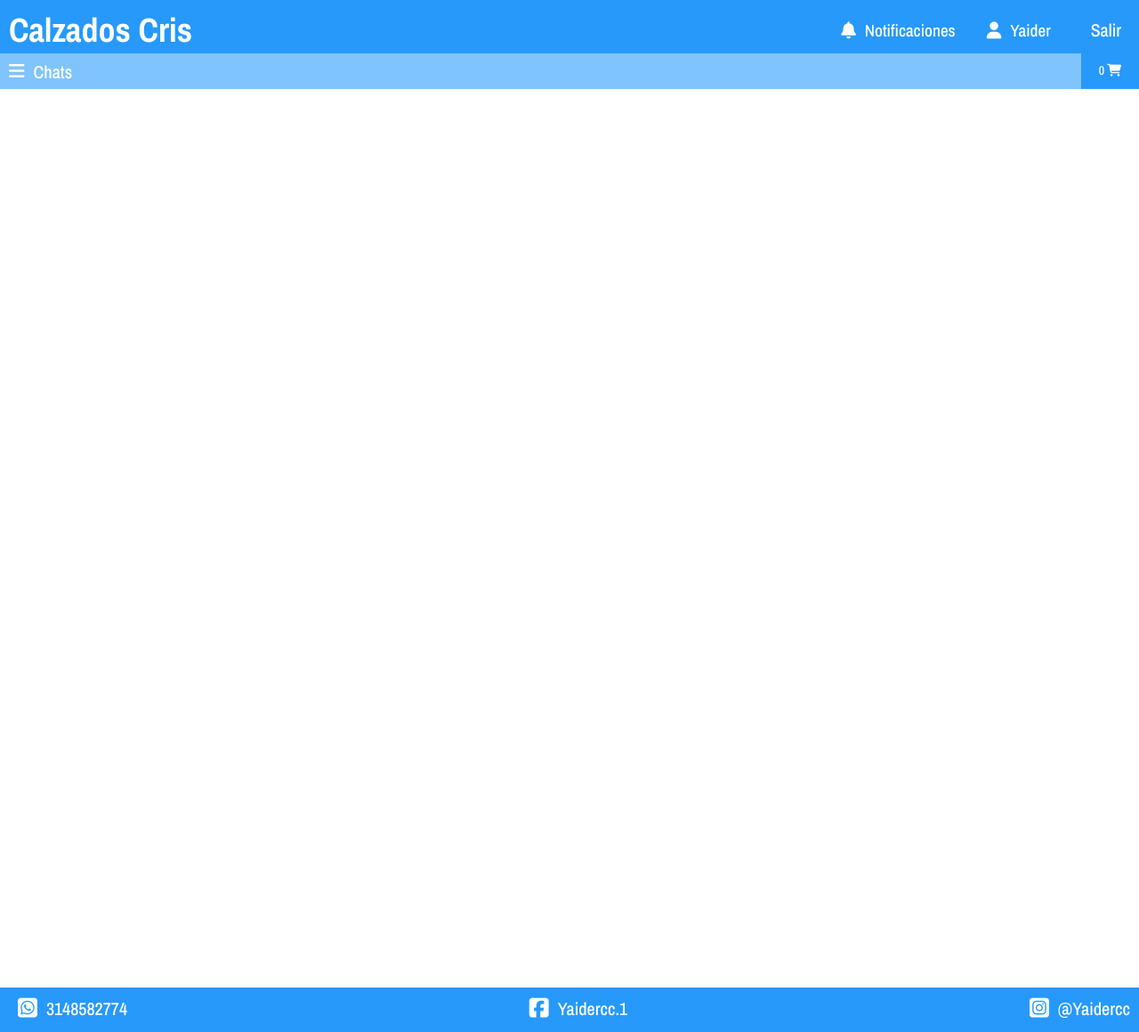
After one commit to yaidercc/calzados_crisV2, a PHP site: page /chat.php in a window 1280 px wide. The commit adds this page. Shown: the whole page at 89% size. Run offline with PHP 8.4, Linux system fonts and the light colour scheme; some libraries are stand-ins or nearby versions.

Commit message:
algunos cambios hechos entre ellos esta la cabecera de la pagina chat

```diff
--- a/Css/estilos.css
+++ b/Css/estilos.css
@@ -12,10 +12,16 @@ body{
     color: #fff;
     text-transform: capitalize;
 }
+i{
+    cursor: pointer;
+}
 a{
     text-decoration: none;
     color: #fff;
     text-transform: capitalize;
+}
+i{
+    cursor: pointer;
 }
 /*sistema de tamaños que son directamente proporcionales*/
 h1{
@@ -209,7 +215,7 @@ background-color: #7FC4FD;
     align-items: center;
     padding: 5px;
 }
-.principal .cabeza-main .cart{
+.cart{
     display: inline-block;
     padding: 1.2rem 0px;
     text-align: center;
@@ -217,7 +223,7 @@ background-color: #7FC4FD;
     margin-right: 10px;
     color:#2699FB ;
 }
-.principal .cabeza-main .cart{
+.cart{
     background-color: #2699FB;
     color: white;
     text-decoration: none;
@@ -225,7 +231,7 @@ background-color: #7FC4FD;
     position: relative;
     display: inline-block;
 }
-.principal .cabeza-main .cart:hover{
+.cart:hover{
     border:1px solid #2699FB;
     color: #2699FB;
     background-color: #fff;
@@ -244,6 +250,25 @@ background-color: #7FC4FD;
 .principal .container .producto .visible .txt{
     padding-right: 1rem;
 }
+.filtros.cabecera{
+    display: flex;
+    justify-content: space-between;
+}
+.filtros .menu{
+    display: flex;
+    align-items:center;
+    font-size:2rem;
+    padding:1rem;
+}
+.filtros .menu i{
+    margin-right:1rem;
+}
+.filtros .cart{
+    height: 100%;
+    font-size: 1.4rem;
+    margin: 0;
+}
+
 /*VENTANA EMERJENTE DE LOGIN*/
 .overlay{
     background-color:rgba(0, 0, 0, 0.3);
@@ -381,6 +406,7 @@ background-color: #7FC4FD;
 }
 .contenedor-producto .foto .flecha{
     font-size: 3rem;
+    cursor: pointer;
 }
 .contenedor-producto .foto .icons{
     display: flex;
@@ -445,6 +471,8 @@ background-color: #7FC4FD;
     width:5rem;
     text-align:center;
     margin-left:1rem;
+    border: none;
+    border-bottom:3px solid #2699FB;
 }
 .contenedor-producto .caracteristicas .hijo{
     margin-bottom:3rem;
--- /dev/null
+++ b/chat.php
@@ -0,0 +1,76 @@
+<!DOCTYPE html>
+<html lang="en">
+<head>
+    <meta charset="UTF-8">
+    <meta name="viewport" content="width=device-width, initial-scale=1.0">
+    <link href="https://fonts.googleapis.com/css2?family=Archivo+Narrow:wght@500;700&display=swap" rel="stylesheet">
+    <link rel="stylesheet" href="css/estilos.css">
+    <title>Inicio</title>
+</head>
+<body>
+    <!--contenedor de la pagina-->
+    <div class="contenedor">
+        <!--cabecera de pagina-->
+        <header class="header">
+            <div class="contenedor-logo">
+                <h1>calzados cris</h1>
+            </div>
+            <div class="navegacion">
+                <a href="#" class="notificaciones"><i title="notificaciones" class="fas fa-bell"> </i>notificaciones</a>
+                <a href="#" class="nombre"><i title="notificaciones" class="fas fa-user"> </i>yaider</a>
+            </div>
+            <div class="salir">
+                <a href="#" class="cerrar" id="abrir">salir</a>
+            </div>
+        </header>
+
+        <!--filtros-->
+        <div class="filtros cabecera">
+            <div class="menu">
+                <i class="fas fa-bars"></i>
+                <p>chats</p>
+            </div>
+
+            <a href="#" class="cart nn">
+                <span class="num_notifs">0</span>
+                <i class="fas fa-shopping-cart"></i>
+            </a>
+        </div>
+
+        <!--contenido principal-->
+        <main class="principal">
+            <div class="chats"></div>
+            <div class="converasacion"></div>
+        </main>
+
+        <!--Carrito-->
+        <div class="overlay" id="registro">
+            <div class="popup" id="popups">
+                <a href="#" id="btn-cerrar-popup" class="btn-cerrar-popup"><i class="fas fa-times"></i></a>
+                    <h1>iniciar sesion</h1>
+                    <form action="">
+                        <div class="contenedor-inputs">
+                            <input type="number" placeholder="ingrese su cedula" required>
+                            <input type="password" placeholder="ingrese clave" required>
+                        </div>
+                        <input class="btn-submit" type="submit" value="entrar">
+                    </form>
+            </div>
+        </div>
+        <!--pie de pagina-->
+        <footer class="pie">
+            <div class="redes">
+                <a href="#" class="red"><i class="fab fa-whatsapp-square"></i><span>3148582774</span></a>
+                <a href="#" class="red"><i class="fab fa-facebook-square"></i><span>yaidercc.1</span></a>
+                <a href="#" class="red"><i class="fab fa-instagram-square"></i><span>@yaidercc</span></a>
+            </div>
+        </footer>
+    </div>
+
+    <!--archivos y links-->
+    <script src='main.js'></script>
+    <script src="https://kit.fontawesome.com/2efdabf6ca.js" crossorigin="anonymous"></script>
+    <script src="https://ajax.googleapis.com/ajax/libs/jquery/3.1.1/jquery.min.js">
+    </script>
+</body>
+</html>
```
Also changed, not shown: vista_producto.php (added, +171 -0 lines).
